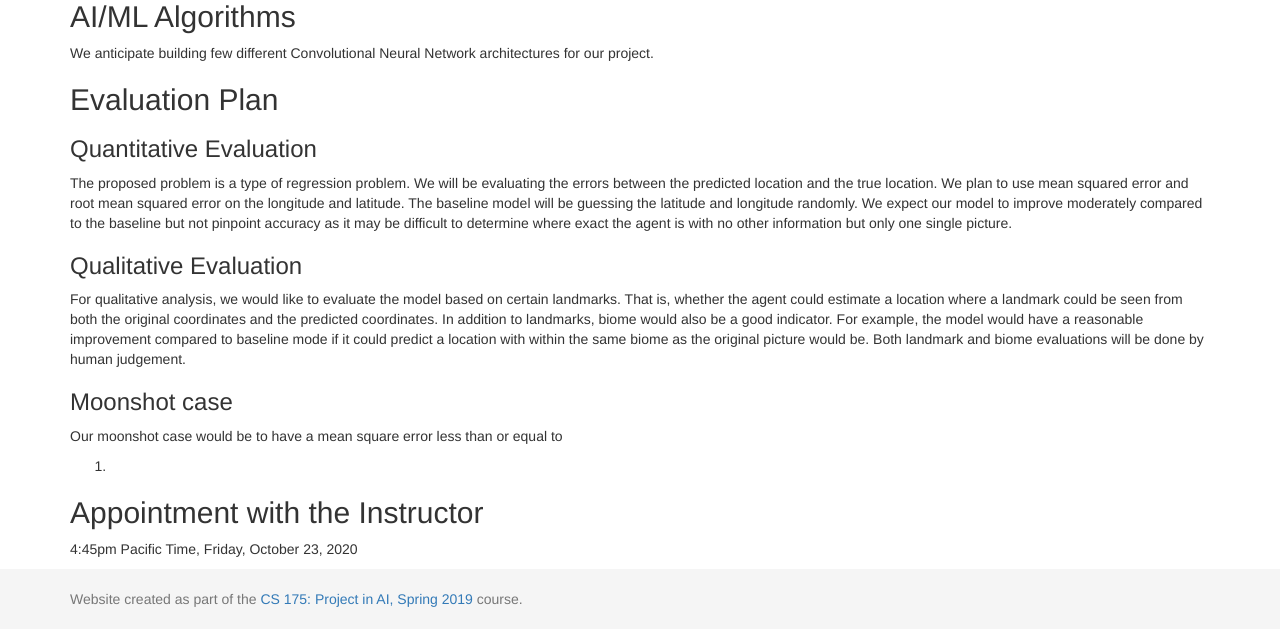
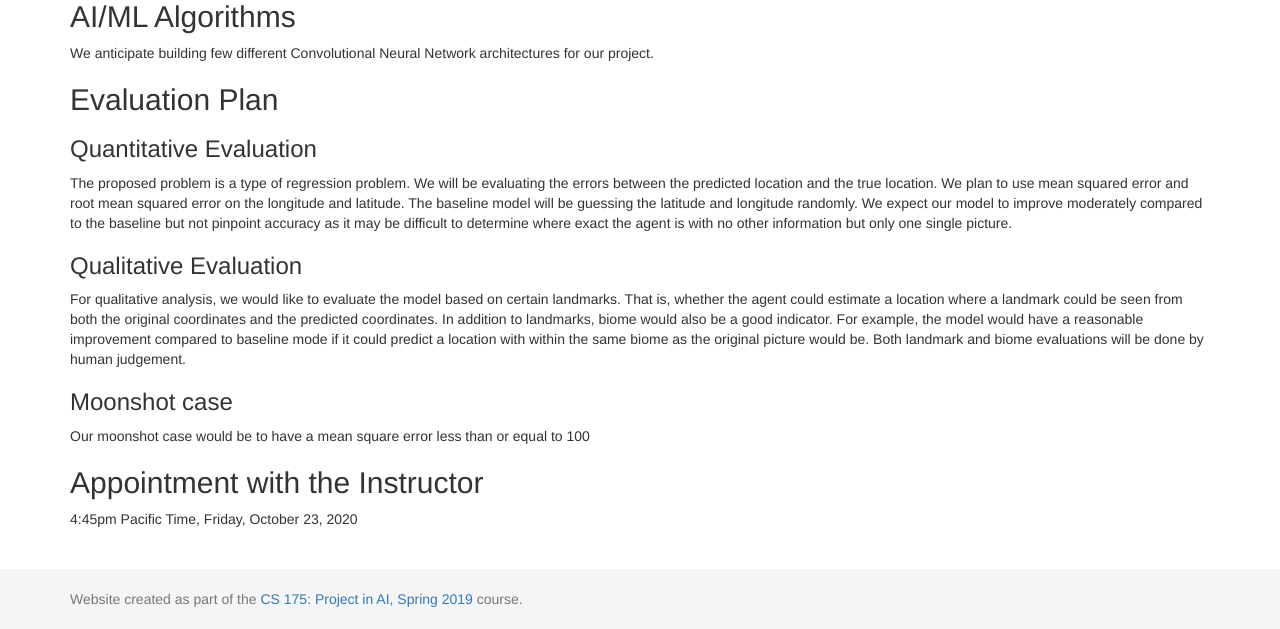
Before and after one commit to TracyZhangyr/Minecraft-Geolocator, a Jekyll site: the page built from docs/proposal.md, in a window 1280 px wide and 1341 px high. Shown: the part 712-1341 px from the top of the window. Built offline with Jekyll 4.4.1, drawn with Linux system fonts in a browser that asks for light colours.

Commit message:
remove 1 thing

```diff
--- a/docs/proposal.md
+++ b/docs/proposal.md
@@ -49,7 +49,7 @@ landmark and biome evaluations will be done by human judgement.
 
 ### Moonshot case
 Our moonshot case would be to have a mean square error less than or equal to
-100.
+100
 
 ## Appointment with the Instructor
 4:45pm Pacific Time, Friday, October 23, 2020
```
